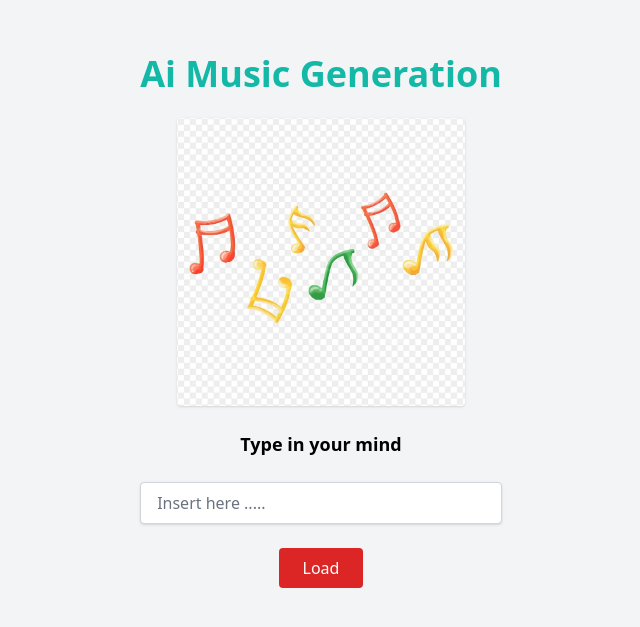
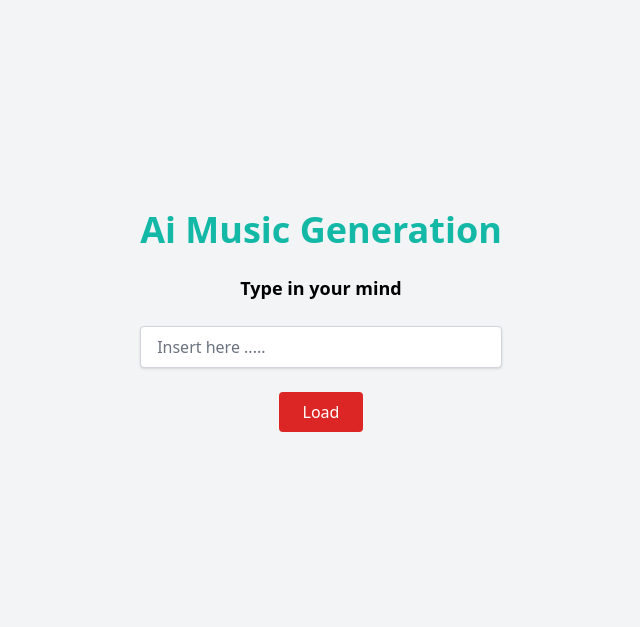
Before and after one commit to namlee1998/genmusic, a React (Create React App) app in the folder frontend/: page / in a window 1280 px wide. Shown: the part 103-730 px from the top of the page, without its empty margins (319-959 px from the left). Built offline with nearby package versions, Linux system fonts and the light colour scheme.

Commit message:
Update SongGenerator.jsx

```diff
--- a/frontend/src/SongGenerator.jsx
+++ b/frontend/src/SongGenerator.jsx
@@ -40,11 +40,6 @@ export default function SongGenerator() {
   return (
     <div className="min-h-screen bg-transparent flex flex-col items-center justify-center text-center p-6 space-y-6">
       <h1 className="text-4xl font-bold text-teal-500">Ai Music Generation</h1>
-      <img
-        src="/image/note.jpeg"
-        alt="Song illustration"
-        className="w-72 h-72 object-cover rounded shadow"
-      />
       <p className="text-black font-semibold text-lg">Type in your mind</p>
 
       <input
```
